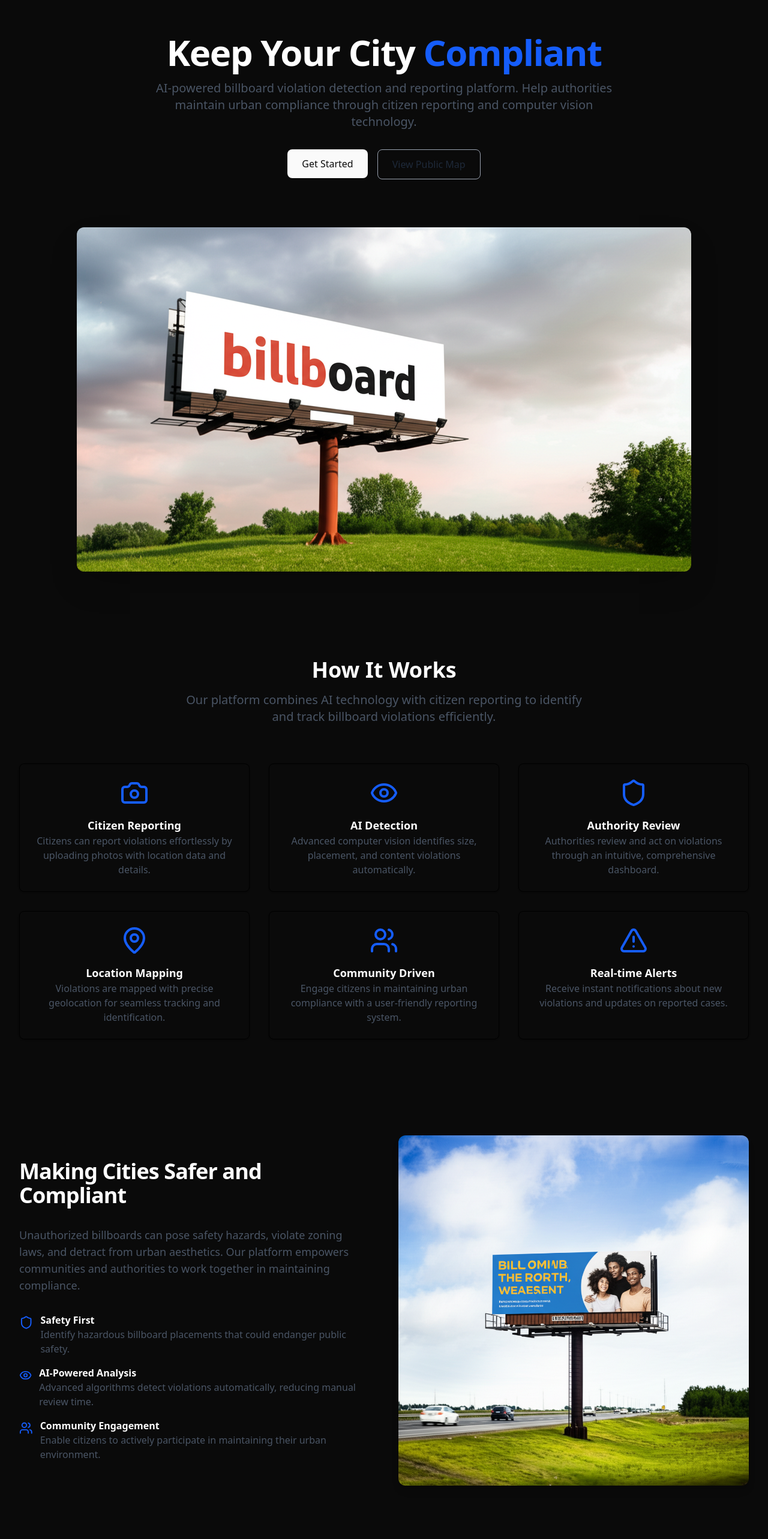
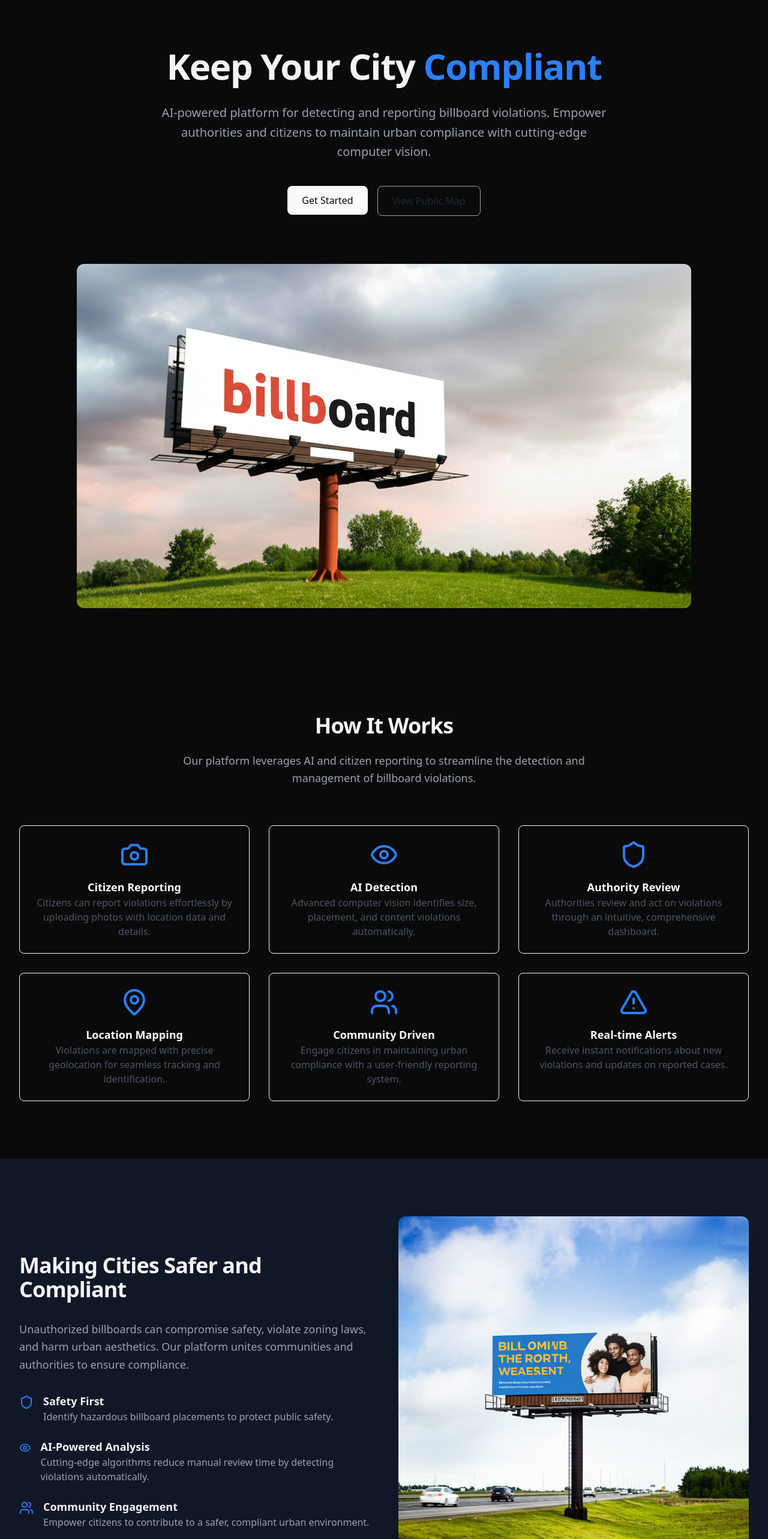
Before and after one commit to DebaPrasadbehura424/Project_Billboard, a React (Vite) app in the folder bill_frontend/: page / in a window 1280 px wide. Shown: the part 120-2686 px from the top of the page at 60% size. Built offline with nearby package versions, Linux system fonts and the light colour scheme.

Commit message:
home update

```diff
--- a/bill_frontend/src/pages/Home.jsx
+++ b/bill_frontend/src/pages/Home.jsx
@@ -14,17 +14,17 @@ import Card from "../component/Card";
 
 function Home() {
   return (
-    <div className="space-y-20   bg-[#0A0A0A]">
-      <section className="container mx-auto px-4 sm:px-6 lg:px-8 pt-28 pb-16">
-        <div className="text-center space-y-8">
-          <div className="space-y-4">
-            <h1 className="text-4xl sm:text-5xl lg:text-6xl font-bold tracking-tight  text-white">
-              Keep Your City <span className="text-blue-600">Compliant</span>
+    <div className="space-y-24 bg-[#0A0A0A] text-gray-100">
+      <section className="container mx-auto px-4 sm:px-6 lg:px-8 pt-32 pb-20">
+        <div className="text-center space-y-10">
+          <div className="space-y-6">
+            <h1 className="text-4xl sm:text-5xl lg:text-6xl font-extrabold tracking-tight leading-tight">
+              Keep Your City <span className="text-blue-500">Compliant</span>
             </h1>
-            <p className="text-xl text-gray-600 max-w-3xl mx-auto">
-              AI-powered billboard violation detection and reporting platform.
-              Help authorities maintain urban compliance through citizen
-              reporting and computer vision technology.
+            <p className="text-lg sm:text-xl text-gray-400 max-w-3xl mx-auto leading-relaxed">
+              AI-powered platform for detecting and reporting billboard
+              violations. Empower authorities and citizens to maintain urban
+              compliance with cutting-edge computer vision.
             </p>
           </div>
 
@@ -48,49 +48,49 @@ function Home() {
       </section>
 
       <section className="container mx-auto px-4 sm:px-6 lg:px-8">
-        <div className="text-center space-y-4 mb-16">
-          <h2 className="text-3xl sm:text-4xl font-bold text-white">
+        <div className="text-center space-y-6 mb-16">
+          <h2 className="text-3xl sm:text-4xl font-extrabold tracking-tight">
             How It Works
           </h2>
-          <p className="text-xl text-gray-600 max-w-2xl mx-auto">
-            Our platform combines AI technology with citizen reporting to
-            identify and track billboard violations efficiently.
+          <p className="text-lg text-gray-400 max-w-2xl mx-auto leading-relaxed">
+            Our platform leverages AI and citizen reporting to streamline the
+            detection and management of billboard violations.
           </p>
         </div>
 
         <div className="grid grid-cols-1 md:grid-cols-2 lg:grid-cols-3 gap-8">
           <Card
-            icon={<Camera className="h-12 w-12 text-blue-600" />}
+            icon={<Camera className="h-12 w-12 text-blue-500" />}
             title="Citizen Reporting"
             description="Citizens can report violations effortlessly by uploading photos with location data and details."
             className="bg-gray-900 hover:bg-gray-800 transition-colors duration-300"
           />
           <Card
-            icon={<Eye className="h-12 w-12 text-blue-600" />}
+            icon={<Eye className="h-12 w-12 text-blue-500" />}
             title="AI Detection"
             description="Advanced computer vision identifies size, placement, and content violations automatically."
             className="bg-gray-900 hover:bg-gray-800 transition-colors duration-300"
           />
           <Card
-            icon={<Shield className="h-12 w-12 text-blue-600" />}
+            icon={<Shield className="h-12 w-12 text-blue-500" />}
             title="Authority Review"
             description="Authorities review and act on violations through an intuitive, comprehensive dashboard."
             className="bg-gray-900 hover:bg-gray-800 transition-colors duration-300"
           />
           <Card
-            icon={<MapPin className="h-12 w-12 text-blue-600" />}
+            icon={<MapPin className="h-12 w-12 text-blue-500" />}
             title="Location Mapping"
             description="Violations are mapped with precise geolocation for seamless tracking and identification."
             className="bg-gray-900 hover:bg-gray-800 transition-colors duration-300"
           />
           <Card
-            icon={<Users className="h-12 w-12 text-blue-600" />}
+            icon={<Users className="h-12 w-12 text-blue-500" />}
             title="Community Driven"
             description="Engage citizens in maintaining urban compliance with a user-friendly reporting system."
             className="bg-gray-900 hover:bg-gray-800 transition-colors duration-300"
           />
           <Card
-            icon={<AlertTriangle className="h-12 w-12 text-blue-600" />}
+            icon={<AlertTriangle className="h-12 w-12 text-blue-500" />}
             title="Real-time Alerts"
             description="Receive instant notifications about new violations and updates on reported cases."
             className="bg-gray-900 hover:bg-gray-800 transition-colors duration-300"
@@ -98,52 +98,50 @@ function Home() {
         </div>
       </section>
 
-      {/* About Section */}
-      <section className="bg-[#0A0A0A]">
-        <div className="container mx-auto px-4 sm:px-6 lg:px-8 py-20">
+      <section className="bg-gray-900">
+        <div className="container mx-auto px-4 sm:px-6 lg:px-8 py-24">
           <div className="grid grid-cols-1 lg:grid-cols-2 gap-12 items-center">
             <div className="space-y-8">
-              <h2 className="text-3xl sm:text-4xl font-extrabold tracking-tight text-white">
+              <h2 className="text-3xl sm:text-4xl font-extrabold tracking-tight">
                 Making Cities Safer and Compliant
               </h2>
-              <p className="text-lg text-gray-600">
-                Unauthorized billboards can pose safety hazards, violate zoning
-                laws, and detract from urban aesthetics. Our platform empowers
-                communities and authorities to work together in maintaining
-                compliance.
+              <p className="text-lg text-gray-400 leading-relaxed">
+                Unauthorized billboards can compromise safety, violate zoning
+                laws, and harm urban aesthetics. Our platform unites communities
+                and authorities to ensure compliance.
               </p>
-              <div className="space-y-4">
-                <div className="flex items-start space-x-3">
-                  <Shield className="h-6 w-6 text-blue-600 mt-1" />
+              <div className="space-y-6">
+                <div className="flex items-start space-x-4">
+                  <Shield className="h-6 w-6 text-blue-500 mt-1" />
                   <div>
-                    <h3 className="font-semibold text-white">Safety First</h3>
-                    <p className="text-gray-600">
-                      Identify hazardous billboard placements that could
-                      endanger public safety.
+                    <h3 className="font-semibold text-lg">Safety First</h3>
+                    <p className="text-gray-400">
+                      Identify hazardous billboard placements to protect public
+                      safety.
                     </p>
                   </div>
                 </div>
-                <div className="flex items-start space-x-3">
-                  <Eye className="h-6 w-6 text-blue-600 mt-1" />
+                <div className="flex items-start space-x-4">
+                  <Eye className="h-6 w-6 text-blue-500 mt-1" />
                   <div>
-                    <h3 className="font-semibold text-white">
+                    <h3 className="font-semibold text-lg">
                       AI-Powered Analysis
                     </h3>
-                    <p className="text-gray-600">
-                      Advanced algorithms detect violations automatically,
-                      reducing manual review time.
+                    <p className="text-gray-400">
+                      Cutting-edge algorithms reduce manual review time by
+                      detecting violations automatically.
                     </p>
                   </div>
                 </div>
-                <div className="flex items-start space-x-3">
-                  <Users className="h-6 w-6 text-blue-600 mt-1" />
+                <div className="flex items-start space-x-4">
+                  <Users className="h-6 w-6 text-blue-500 mt-1" />
                   <div>
-                    <h3 className="font-semibold text-white">
+                    <h3 className="font-semibold text-lg">
                       Community Engagement
                     </h3>
-                    <p className="text-gray-600">
-                      Enable citizens to actively participate in maintaining
-                      their urban environment.
+                    <p className="text-gray-400">
+                      Empower citizens to contribute to a safer, compliant urban
+                      environment.
                     </p>
                   </div>
                 </div>
@@ -162,12 +160,12 @@ function Home() {
 
       <section className="container mx-auto px-4 sm:px-6 lg:px-8 py-24">
         <div className="text-center space-y-10">
-          <h2 className="text-3xl sm:text-4xl font-extrabold tracking-tight text-white">
+          <h2 className="text-3xl sm:text-4xl font-extrabold tracking-tight">
             Ready to Make a Difference?
           </h2>
-          <p className="text-xl text-gray-600 max-w-2xl mx-auto">
-            Join thousands of citizens and authorities working together to
-            maintain urban compliance and safety.
+          <p className="text-lg text-gray-400 max-w-2xl mx-auto leading-relaxed">
+            Join thousands of citizens and authorities collaborating to enhance
+            urban safety and compliance.
           </p>
           <div className="flex flex-col sm:flex-row gap-4 justify-center">
             <Link to="/signup">
```
